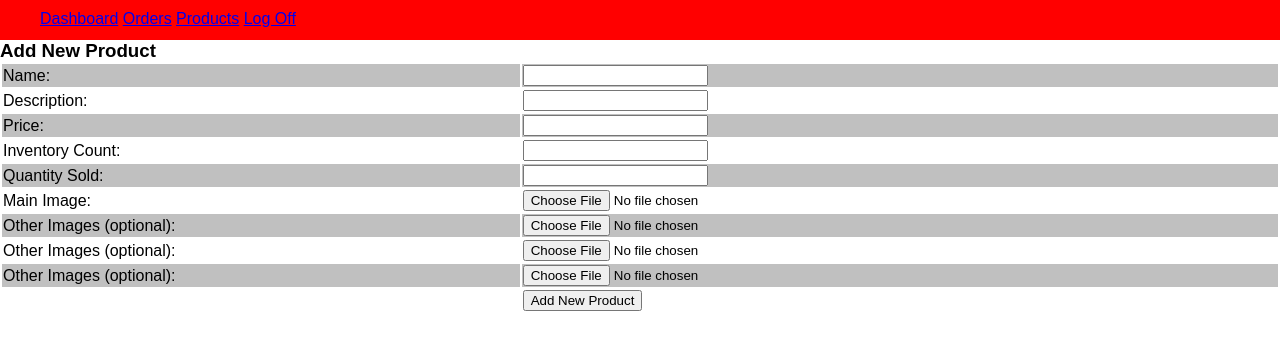
After one commit to baejjh/pokebuy, a CodeIgniter app: page /new_product in a window 1280 px wide. The commit adds this page. Shown: the top 350 px of the page. Run offline with CodeIgniter, Linux system fonts and the light colour scheme; data that the repository does not hold is empty.

Commit message:
added add products view page and pagination in controller

```diff
--- a/application/config/autoload.php
+++ b/application/config/autoload.php
@@ -52,9 +52,9 @@ $autoload['packages'] = array();
 |	$autoload['libraries'] = array('database', 'session', 'xmlrpc');
 */
 
-$autoload['libraries'] = array('database','session', 'form_validation', 'pagination');
-
-
+$autoload['libraries'] = array('upload', 'database',
+							   'session', 'form_validation',
+							   'pagination', 'pagination');
 /*
 | -------------------------------------------------------------------
 |  Auto-load Helper Files
--- a/application/config/routes.php
+++ b/application/config/routes.php
@@ -39,15 +39,25 @@
 */
 
 $route['default_controller'] = "dashboards";
-$route['404_override'] = '';
-$route['register'] = "admins/redirect_to_register";
-$route['new_admin'] = "admins/admin_register";
+$route['404_override'] = 'add_new_product';
+
+// header
 $route['dashboard'] = "admins/redirect_to_dashboard";
-$route['guest'] = "admins/continue_as_guest";
 $route['orders'] = "admins/redirect_to_orders";
 $route['products'] = "admins/redirect_to_products";
 $route['logoff'] = "admins/admin_logoff";
 
+//products view
+$route['register'] = "admins/redirect_to_register";
+$route['new_admin'] = "admins/admin_register";
+$route['add_product'] = "admins/redirect_to_new_product";
+
+//new_products view
+$route['new_product'] = "admins/add_new_product";
+
+//admin/login
+$route['guest'] = "admins/continue_as_guest";
+
 
 /* End of file routes.php */
 /* Location: ./application/config/routes.php */
--- a/application/controllers/admins.php
+++ b/application/controllers/admins.php
@@ -19,9 +19,12 @@ class Admins extends CI_Controller
 			redirect('register');
 		}
 		$post_data = $this->input->post();
-
 		$this->load->model('admin_info');
 		$this->admin_info->admin_register($post_data);
+	}
+	public function redirect_to_register()
+	{
+		$this->load->view('admin/register');
 	}
 
 	//ajax handle user login
@@ -47,18 +50,49 @@ class Admins extends CI_Controller
 			$this->load->view('admin/dashboard', $admin);
 		}
 	}
-	public function redirect_to_register()
+	public function redirect_to_login()
 	{
-		$this->load->view('admin/register');
+		$this->load->view('admin/login');
+	}
+	public function redirect_to_new_product()
+	{
+		$this->load->view('admin/new_product');
+	}
+	public function add_new_product()
+	{
+		// //image upload for product
+		// $config = array(
+		// 	'upload_path' => "./uploads/",
+		// 	'allowed_types' => "gif|jpg|png|jpeg|pdf",
+		// 	'overwrite' => TRUE,
+		// 	'max_size' => "2048000", // Can be set to particular file size , here it is 2 MB(2048 Kb)
+		// 	'max_height' => "768",
+		// 	'max_width' => "1024"
+		// );
+		// $this->load->library('upload', $config);
+		// if($this->upload->do_upload())
+		// {
+		// $data = array('upload_data' => $this->upload->data());
+		// $this->load->view('upload_success',$data);
+		// }
+		// else
+		// {
+		// $error = array('error' => $this->upload->display_errors());
+		// $this->load->view('file_view', $error);
+		// }
+
+		// //add new db
+		// $post_data = $this->input->post();
+		// $this->load->model('admin_info');
+		// $this->admin_info->add_new_product($post_data);
+		$this->load->view('admin/new_product', $new_product);
+		//load a success message
 	}
 	public function redirect_to_dashboard()
 	{
 		$this->load->view('admin/dashboard'); //problem: $email on dashboard is undefined
 	}
-	public function redirect_to_login()
-	{
-		$this->load->view('admin/login');
-	}
+
 	public function continue_as_guest()
 	{
 		$this->load->view('store');
--- a/application/models/admin_info.php
+++ b/application/models/admin_info.php
@@ -20,6 +20,12 @@ class Admin_info extends CI_Model {
 	{
 		return $this->db->query("SELECT * FROM products")->result_array();
 	}
+	public function add_new_product($new_product)
+	{
+		$query = "INSERT INTO products (name, description, price, inventory_count, main_image, created_at, updated_at) VALUES (?,?,?,?,?,?,?)";
+	    $values = array($new_product['name'], $new_product['description'],$new_product['price'],$new_product['inventory_count'], $new_product['main_image'], date("M j Y, g:iA"), date("M j Y, g:iA"));
+	    return $this->db->query($query, $values);
+	}
 }
 
 ?>
--- /dev/null
+++ b/application/views/admin/new_product.php
@@ -0,0 +1,49 @@
+	<?php echo $this->session->flashdata('errors'); ?>
+	<div class="container">
+		<form id="admin_register_form" action="/new_product" method="post" enctype="multipart/form-data">
+			<h3>Add New Product</h3>
+			<table>
+			<tr>
+				<td><label for="name">Name:</label></td>
+				<td><input type="text" name="name"></td>
+			</tr>
+			<tr>
+				<td><label for="description">Description:</label></td>
+				<td><input type="password" name="description"></td>
+			</tr>
+			<tr>
+				<td><label for="price">Price:</label></td>
+				<td><input type="password" name="price">
+			</tr>
+			<tr>
+				<td><label for="inventory_count">Inventory Count:</label></td>
+				<td><input type="text" name="inventory_count"></td>
+			</tr>
+			<tr>
+				<td><label for="quantity_sold">Quantity Sold:</label></td>
+				<td><input type="text" name="quantity_sold"></td>
+			</tr>
+			<tr>
+				<td><label for="main_image">Main Image:</label></td>
+				<td><?php echo form_open_multipart('upload_controller/do_upload');?>
+					<?php echo "<input type='file' name='userfile' size='50'/ name='main_image'>";?></td>
+			</tr>
+			<?php for ($i=0; $i < 3; $i++) { ?>
+			<tr>
+				<td>Other Images (optional):</td>
+				<td>
+					<?php echo form_open_multipart('upload_controller/do_upload');?>
+					<?php echo "<input type='file' name='userfile' size='50'/>";?>
+				</td>
+			</tr>
+			<?php } ?>
+			<tr>
+				<td></td>
+				<td><input type="submit" value="Add New Product"></td></td>
+			</tr>
+			</table>
+		</form>
+	</div>
+</div><!-- close content div -->
+</body>
+</html>
--- a/application/views/admin/products.php
+++ b/application/views/admin/products.php
@@ -1,5 +1,5 @@
 	<input type="text" placeholder="Search">
-	<a href="#">Add New Product</a>
+	<a href="/add_product">Add New Product</a>
 
 	<table id ="admin_products_table">
 	<thead>
@@ -21,7 +21,7 @@
 			<td><?= $each_product['quantity_sold']; ?></td>
 			<td>
 				<a href="#">Edit</a>
-				<a href="#">Delete</a>
+				<a href="/delete">Delete</a>
 			</td>
 		</tr>
 	<?php } ?>
```
Also changed, not shown: application/views/template/pagination.php (added).
